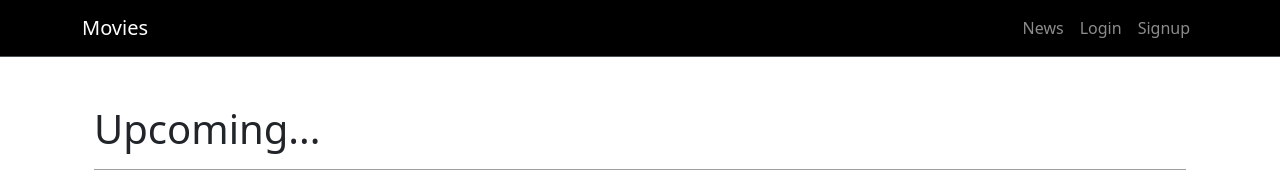
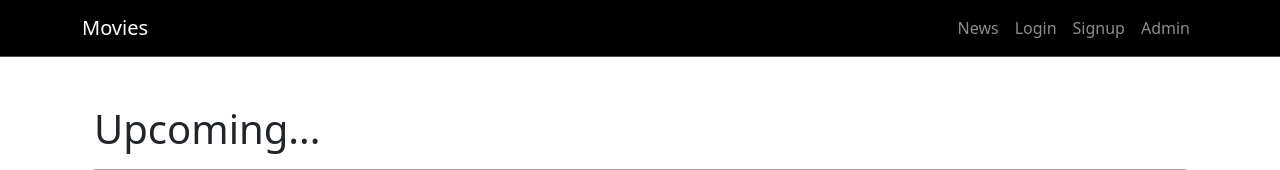
Before and after one commit to VillegasMich/moviereviewsPROJECTO1, a Django app: page / in a window 1280 px wide. Shown: the top 170 px of the page. Run offline with Django 4.2, Linux system fonts and the light colour scheme; data comes from the database, SQL or seed files in the repository; some libraries are stand-ins or nearby versions; grey boxes are pictures that could not be loaded.

Commit message:
Admin link on navbar

```diff
--- a/moviereviews/templates/base.html
+++ b/moviereviews/templates/base.html
@@ -36,7 +36,7 @@
                         <a href="{% url 'news'%}" class="nav-link">News</a>
                         <a href="#" class="nav-link">Login</a>
                         <a href="#" class="nav-link">Signup</a>
-                        <!-- <a href="admin/" class="nav-link">Admin</a> -->
+                        <a href="admin/" class="nav-link">Admin</a>
                     </div>
                 </div>
             </div>
```
